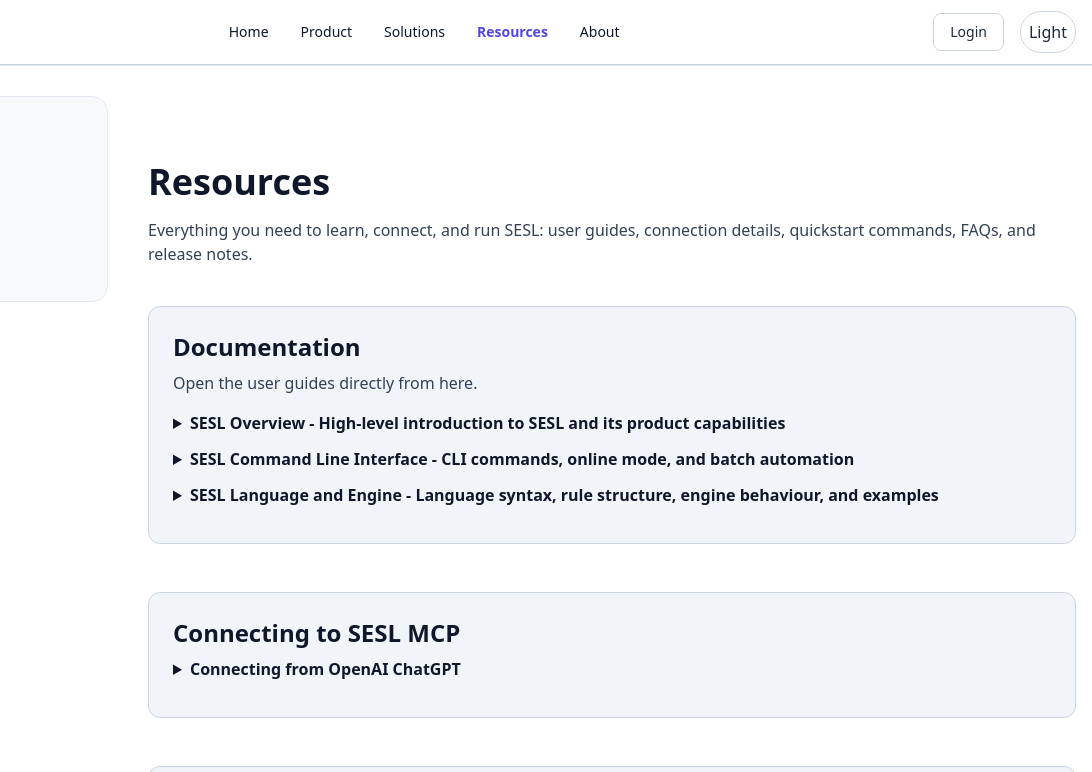
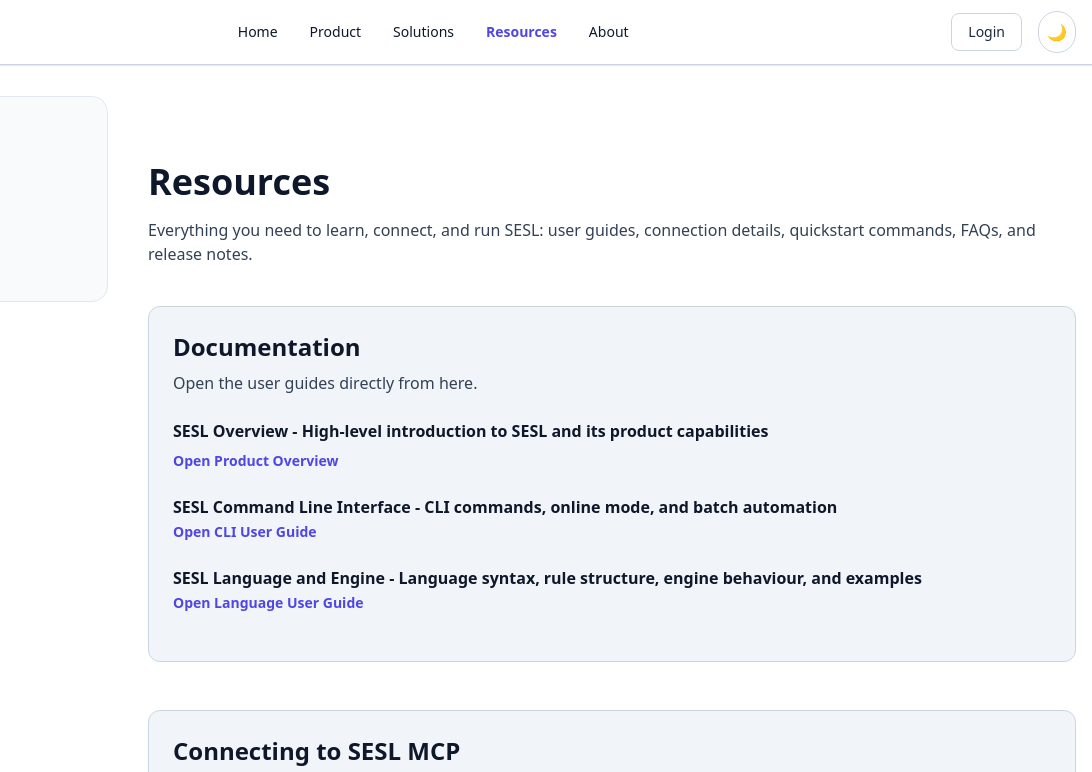
Before and after one commit to Oblongix/sesl_website, a plain HTML site: page resources.html in a window 1280 px wide. Shown: the top 772 px of the page, 188-1280 px from the left. Drawn offline with nearby package versions, Linux system fonts and the light colour scheme.

Commit message:
fix light dark mode

```diff
--- a/resources.html
+++ b/resources.html
@@ -71,12 +71,12 @@
         Login
       </a>
 
-      <!-- THEME BUTTON -->
+       <!-- THEME BUTTON -->
       <button id="themeToggle"
         class="p-2 rounded-full border border-slate-300 text-slate-800 hover:bg-slate-200
                dark:border-slate-700 dark:text-slate-300 dark:hover:bg-slate-800
                transition-colors">
-        Light
+        🌙
       </button>
 
       <!-- MOBILE MENU BUTTON -->
@@ -127,23 +127,13 @@
       <!-- Documentation -->
       <section id="docs" class="mb-12 p-6 bg-slate-100 border border-slate-300 rounded-xl dark:bg-slate-900/40 dark:border-slate-800">
         <h2 class="text-2xl font-semibold mb-2">Documentation</h2>
-        <p class="text-slate-700 dark:text-slate-300 mb-4">Open the user guides directly from here.</p>
-
-        <details class="mb-3">
-          <summary class="font-semibold">SESL Overview - High-level introduction to SESL and its product capabilities</summary>
-          <a href="Product_User_Guide.html" class="inline-flex items-center mt-2 text-brand-600 hover:text-brand-500 dark:text-brand-300 text-sm font-semibold">Open Product Overview</a>
-        </details>
-
-        <details class="mb-3">
-          <summary class="font-semibold">SESL Command Line Interface - CLI commands, online mode, and batch automation</summary>
-          <a href="guides/CLI_User_Guide.html" class="inline-flex items-center mt-2 text-brand-600 hover:text-brand-500 dark:text-brand-300 text-sm font-semibold">Open CLI User Guide</a>
-        </details>
-
-        <details class="mb-3">
-          <summary class="font-semibold">SESL Language and Engine - Language syntax, rule structure, engine behaviour, and examples</summary>
-          <a href="guides/Language_User_Guide.html" class="inline-flex items-center mt-2 text-brand-600 hover:text-brand-500 dark:text-brand-300 text-sm font-semibold">Open Language User Guide</a>
-        </details>
-
+        <p class="text-slate-700 dark:text-slate-300 mb-6">Open the user guides directly from here.</p>
+          <h3 class="font-semibold">SESL Overview - High-level introduction to SESL and its product capabilities</h3>
+          <a href="Product_User_Guide.html" class="inline-flex items-center mt-2 mb-6 text-brand-600 hover:text-brand-500 dark:text-brand-300 text-sm font-semibold">Open Product Overview</a>
+          <h3 class="font-semibold">SESL Command Line Interface - CLI commands, online mode, and batch automation</h3>
+          <a href="guides/CLI_User_Guide.html" class="inline-flex items-center mb-6 text-brand-600 hover:text-brand-500 dark:text-brand-300 text-sm font-semibold">Open CLI User Guide</a>
+          <h3 class="font-semibold">SESL Language and Engine - Language syntax, rule structure, engine behaviour, and examples</h3>
+          <a href="guides/Language_User_Guide.html" class="inline-flex items-center mb-6 text-brand-600 hover:text-brand-500 dark:text-brand-300 text-sm font-semibold">Open Language User Guide</a>
       </section>
 
       <!-- Connect -->
@@ -279,9 +269,9 @@
 <script>
   const btn = document.getElementById("themeToggle");
 
-  const updateThemeIcon = () => {
-    btn.textContent = document.documentElement.classList.contains("dark") ? "Dark" : "Light";
-  };
+  function updateThemeIcon() {
+    btn.textContent = document.documentElement.classList.contains("dark") ? "☀️" : "🌙";
+  }
 
   btn.addEventListener("click", () => {
     const isDark = document.documentElement.classList.toggle("dark");
@@ -290,16 +280,17 @@
   });
 
   updateThemeIcon();
+  document.getElementById("year").textContent = new Date().getFullYear();
 
-  // MOBILE MENU TOGGLE
+  // Mobile Menu
   const mobileBtn = document.getElementById("mobileMenuBtn");
   const mobileMenu = document.getElementById("mobileMenu");
+
   mobileBtn.addEventListener("click", () => {
     mobileMenu.classList.toggle("hidden");
   });
+</script>
 
-  document.getElementById("year").textContent = new Date().getFullYear();
-</script>
 
 </body>
 </html>
```
Also changed, not shown: product.html (+9 -7 lines), solutions.html (+15 -11 lines), customer_stories/customer1-passport.html (renamed from customerstories/customer1-passport.html), customer_stories/customer2-policy.html (renamed from customerstories/customer2-policy.html), customer_stories/customer3-risk.html (renamed from customerstories/customer3-risk.html).
